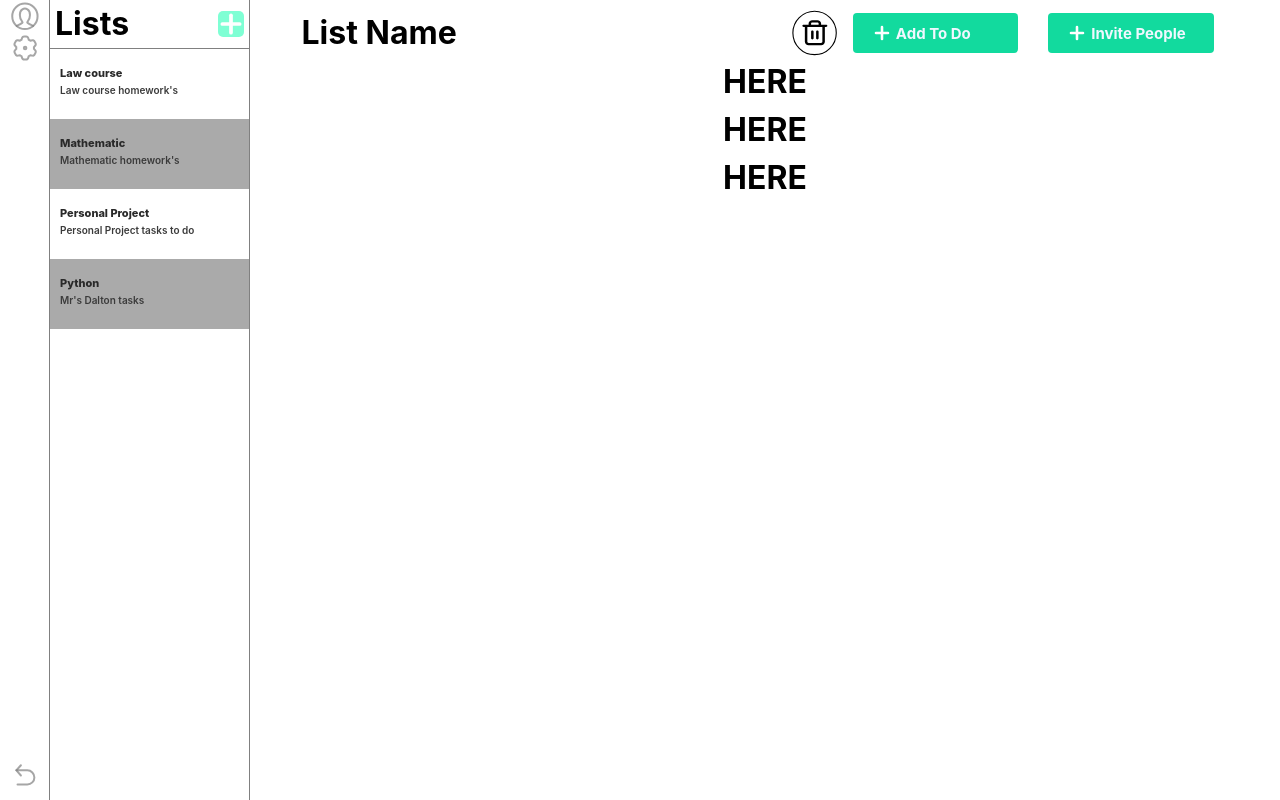
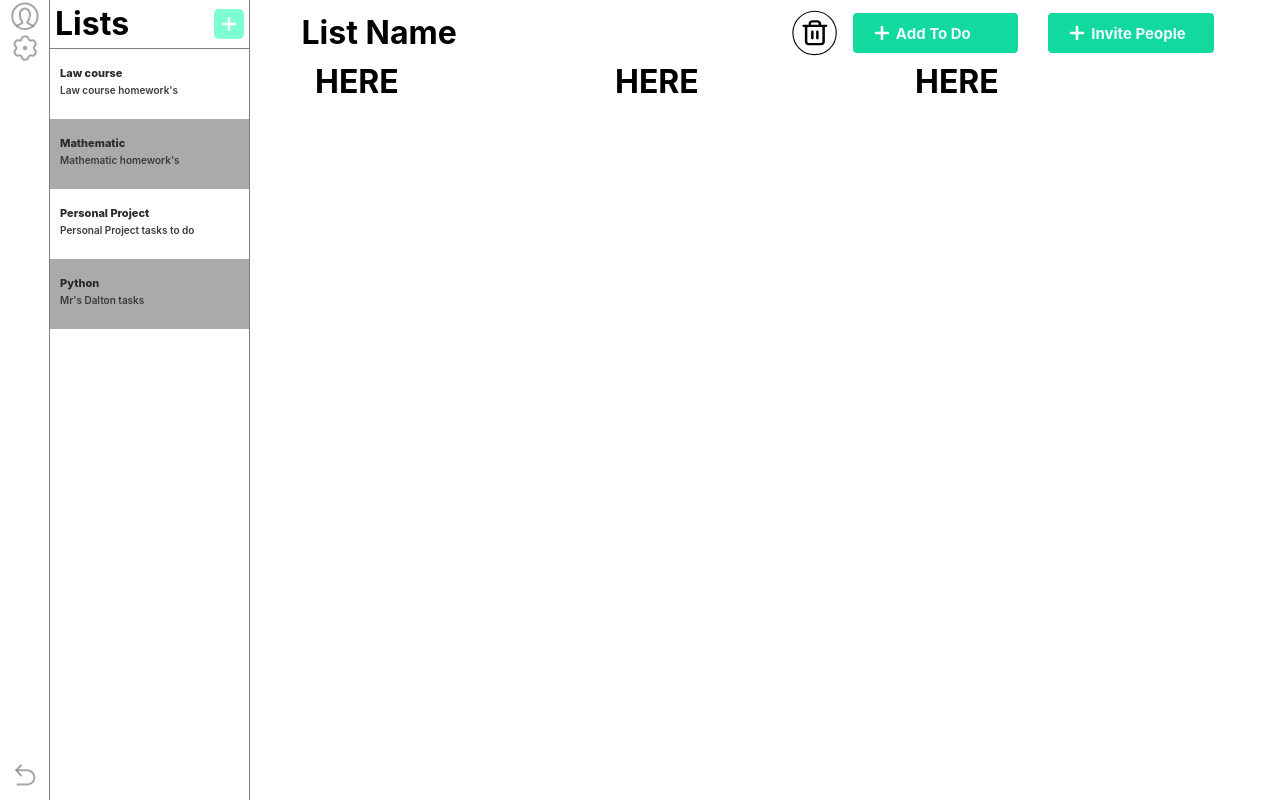
Before and after one commit to Lucas-Cunhaa/ToDo-List-Project, a React (Vite) app in the folder my-vue-app/: page /toDo in a window 1280 px wide. Built offline with nearby package versions, Linux system fonts and the light colour scheme.

Commit message:
Adding new style for the plu button and finishg the top bar for the to dos page

```diff
--- a/my-vue-app/src/Css/homePage.css
+++ b/my-vue-app/src/Css/homePage.css
@@ -4,6 +4,7 @@
     z-index: -10;
     width: 100%;
     max-width: 800px;
+    margin-right: 70vw;
 }
 .home-page {
     display: flex;
--- a/my-vue-app/src/Css/sideBar.css
+++ b/my-vue-app/src/Css/sideBar.css
@@ -14,7 +14,14 @@
     align-items: center;
 }
 .plus-svg{
+    padding: 6px 6px 6px 6px;
     cursor: pointer;
+    border-radius: 10px;
+
+}
+.plus-svg:hover{
+    background-color: black;
+    transition: 0.6s;
 }
 .plus-button{
     display: none;
--- a/my-vue-app/src/Css/toDo.css
+++ b/my-vue-app/src/Css/toDo.css
@@ -17,5 +17,12 @@
 }
 .to-do-top-side{
     width: 90%;
-
 }
+.to-do-tasks{
+    display: flex;
+    justify-content: space-between;
+    flex-direction: row;
+}
+.todo{
+    width: 300px;
+}
--- a/my-vue-app/src/Css/topBar.css
+++ b/my-vue-app/src/Css/topBar.css
@@ -26,6 +26,10 @@
     cursor: pointer;
     transition: border-color 0.25s;
 }
+.top-bar-button:hover{
+    background-color: rgb(0, 0, 0);
+    transition: 0.67s;
+}
 .top-bar-button-text{
     font-size: 15px;
     margin-left: 5px;
@@ -37,5 +41,4 @@
 .delete-svg:hover{
     background-color: rgb(202, 85, 85);
     transition: 0.6s;
-
 }
--- a/my-vue-app/src/components/SideBar.tsx
+++ b/my-vue-app/src/components/SideBar.tsx
@@ -98,8 +98,8 @@ const SideBar = () => {
               <svg
                 className="plus-svg"
                 onClick={() => setOpenForm(true)}
-                width="26"
-                height="26"
+                width="30"
+                height="30"
                 viewBox="0 0 21 21"
                 fill="none"
                 xmlns="http://www.w3.org/2000/svg"
```
